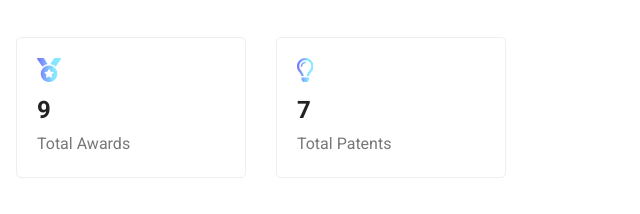
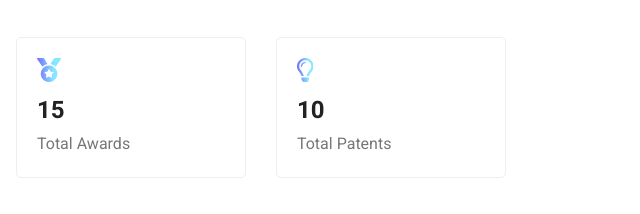
Before and after one commit to sandy8111112004/portfolioMH, a website: page index.html in a window 1280 px wide. Shown: the part 1326-1540 px from the top of the page, 509-1149 px from the left. Drawn offline with Linux system fonts and the light colour scheme.

Commit message:
update awards number and patents number

```diff
--- a/index.html
+++ b/index.html
@@ -121,14 +121,14 @@
 							<div class="col-md-4">
 								<div class="wel_item">
 									<i class="fas fa-medal"></i>
-									<h4>9</h4>
+									<h4>15</h4>
 									<p>Total Awards</p>
 								</div>
 							</div>
 							<div class="col-md-4">
 								<div class="wel_item">
 									<i class="far fa-lightbulb"></i>
-									<h4>7</h4>
+									<h4>10</h4>
 									<p>Total Patents</p>
 								</div>
 							</div>
```
